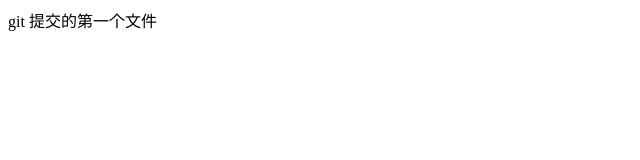
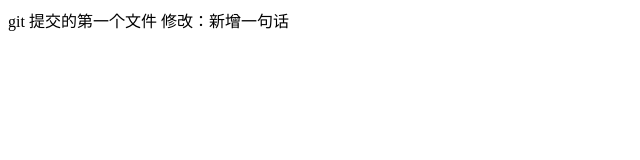
Before and after one commit to SilencyC/newF, a plain HTML site: page index.html in a window 1280 px wide. Shown: the whole page, without its empty margins (0-640 px from the left). Drawn offline with Linux system fonts and the light colour scheme.

Commit message:
第二次修改

```diff
--- a/index.html
+++ b/index.html
@@ -8,5 +8,6 @@
 </head>
 <body>
     git 提交的第一个文件
+    修改：新增一句话
 </body>
 </html>
```
